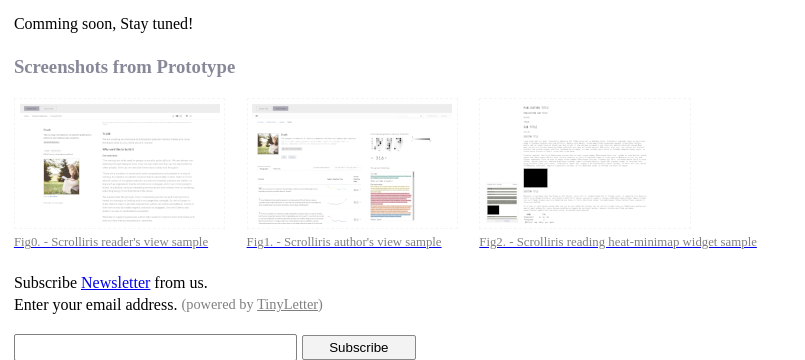
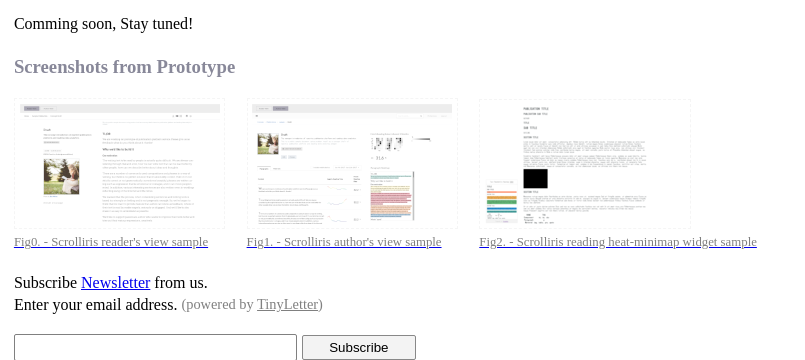
Before and after one commit to lupine-software/website, a Flask app: page / in a window 1280 px wide. Shown: the part 444-804 px from the top of the page, without its empty margins (0-805 px from the left). Run offline with Flask 2, Linux system fonts and the light colour scheme.

Commit message:
Update minimap widget screenshot

```diff
--- a/templates/index.html
+++ b/templates/index.html
@@ -42,8 +42,8 @@
         </a>
       </figure>
       <figure>
-        <a href="{{url_for('static', filename='img/scrolliris-minimap-widget-sample-20170611.png')}}" target="_blank">
-          <img src="{{ url_for('static', filename='img/scrolliris-minimap-widget-sample-20170611-thumb.png')}}" width="200" alt="Scrolliris - reading heat-minimap widget sample">
+        <a href="{{url_for('static', filename='img/scrolliris-minimap-widget-sample-20170710.png')}}" target="_blank">
+          <img src="{{ url_for('static', filename='img/scrolliris-minimap-widget-sample-20170710-thumb.png')}}" width="200" alt="Scrolliris - reading heat-minimap widget sample">
           <figcaption>Fig2. - Scrolliris reading heat-minimap widget sample</figcaption>
         </a>
       </figure>
```
Also changed, not shown: static/img/scrolliris-minimap-widget-sample-20170611-thumb.png (deleted), static/img/scrolliris-minimap-widget-sample-20170611.png (deleted), static/img/scrolliris-minimap-widget-sample-20170710-thumb.png (added), static/img/scrolliris-minimap-widget-sample-20170710.png (added).
